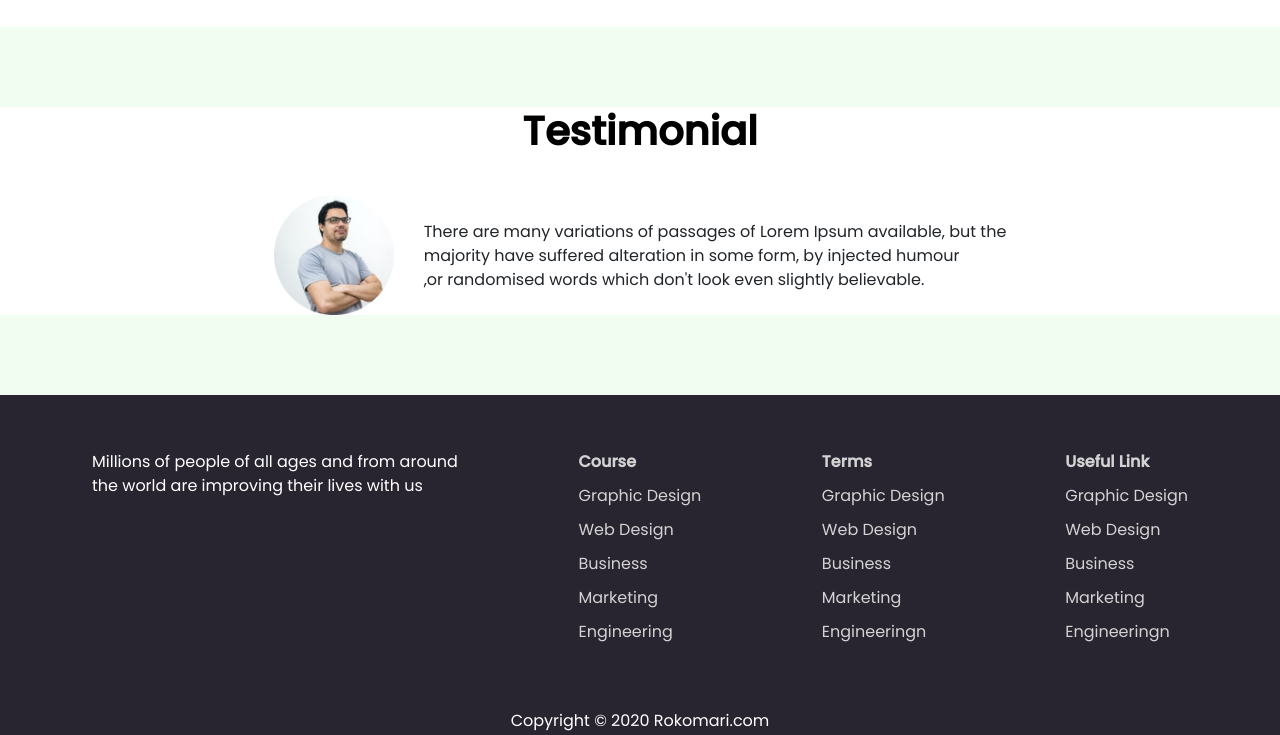
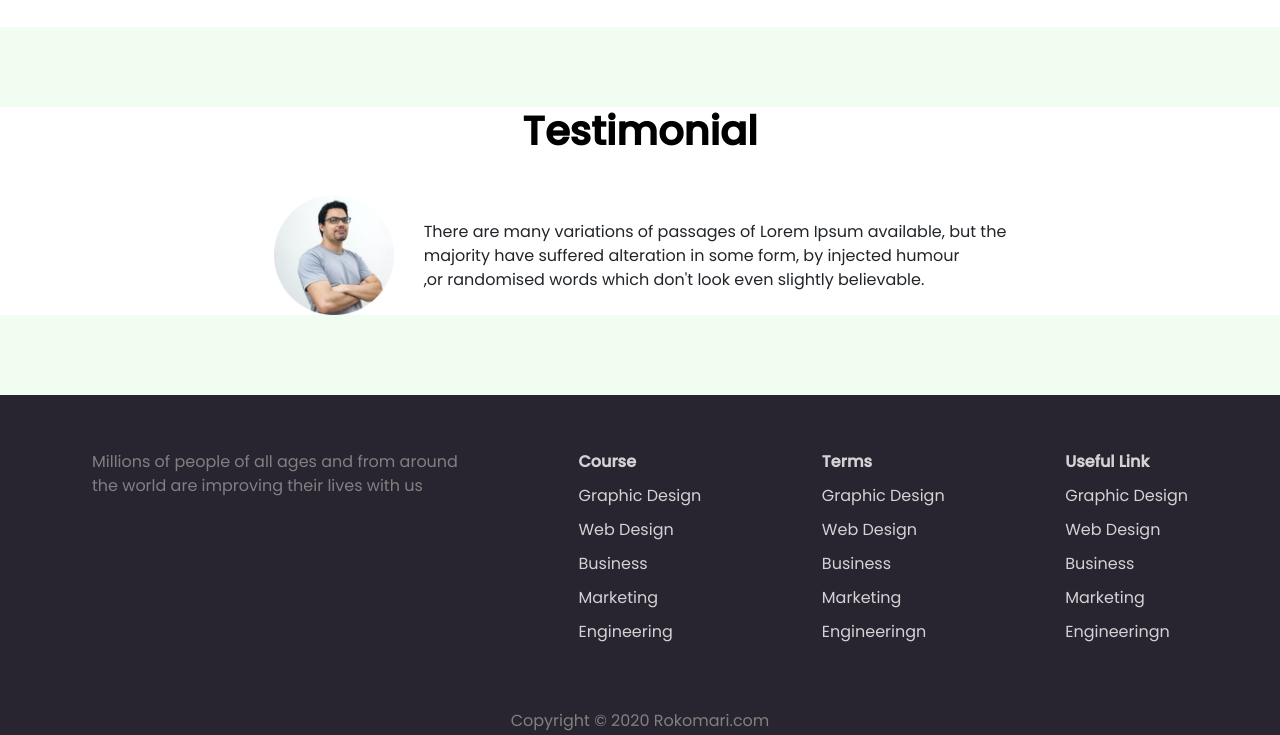
Before and after one commit to ProgrammerRhythm/E-School, a plain HTML site: page index.html in a window 1280 px wide. Shown: the part 1414-2149 px from the top of the page. Drawn offline with nearby package versions, Linux system fonts and the light colour scheme.

Commit message:
Complete

```diff
--- a/index.html
+++ b/index.html
@@ -195,7 +195,7 @@
 <footer>
     <div style="color: white;" class="container">
       <div class="d-flex justify-content-between pas">
-      <div class="p"><p>Millions of people of all ages and from around <br> the world are improving their lives with us</p></div>
+      <div style="color: gray;" class="p"><p>Millions of people of all ages and from around <br> the world are improving their lives with us</p></div>
       <div class="rew1 d-flex flex-column">
        <p><b>Course</b></p>
   <p>Graphic Design</p>
@@ -221,7 +221,7 @@
      <p>Engineeringn</p>
       </div>
     </div>
-    <p style="text-align: center;">Copyright © 2020 Rokomari.com</p>
+    <p style="text-align: center; color: gray;">Copyright © 2020 Rokomari.com</p>
     <!-- </div> -->
 </footer>
     <!-- js  -->
```
